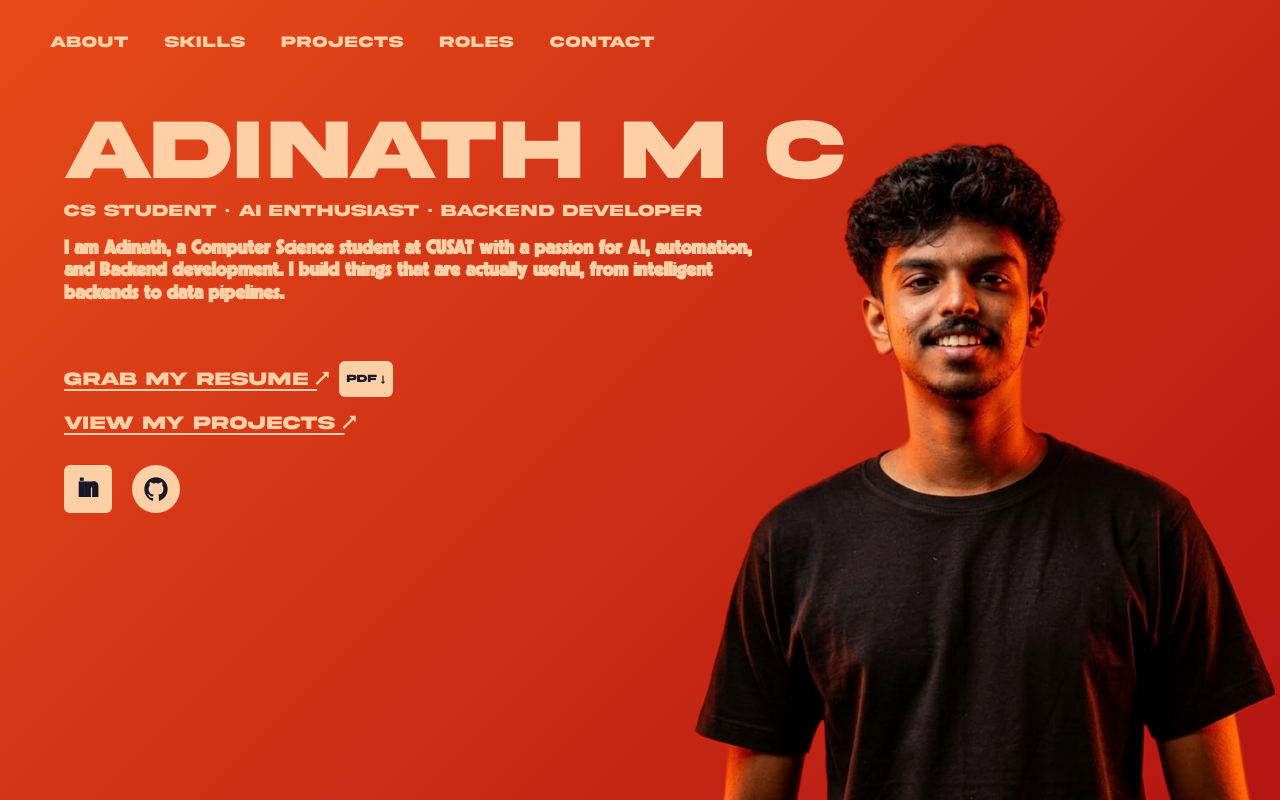
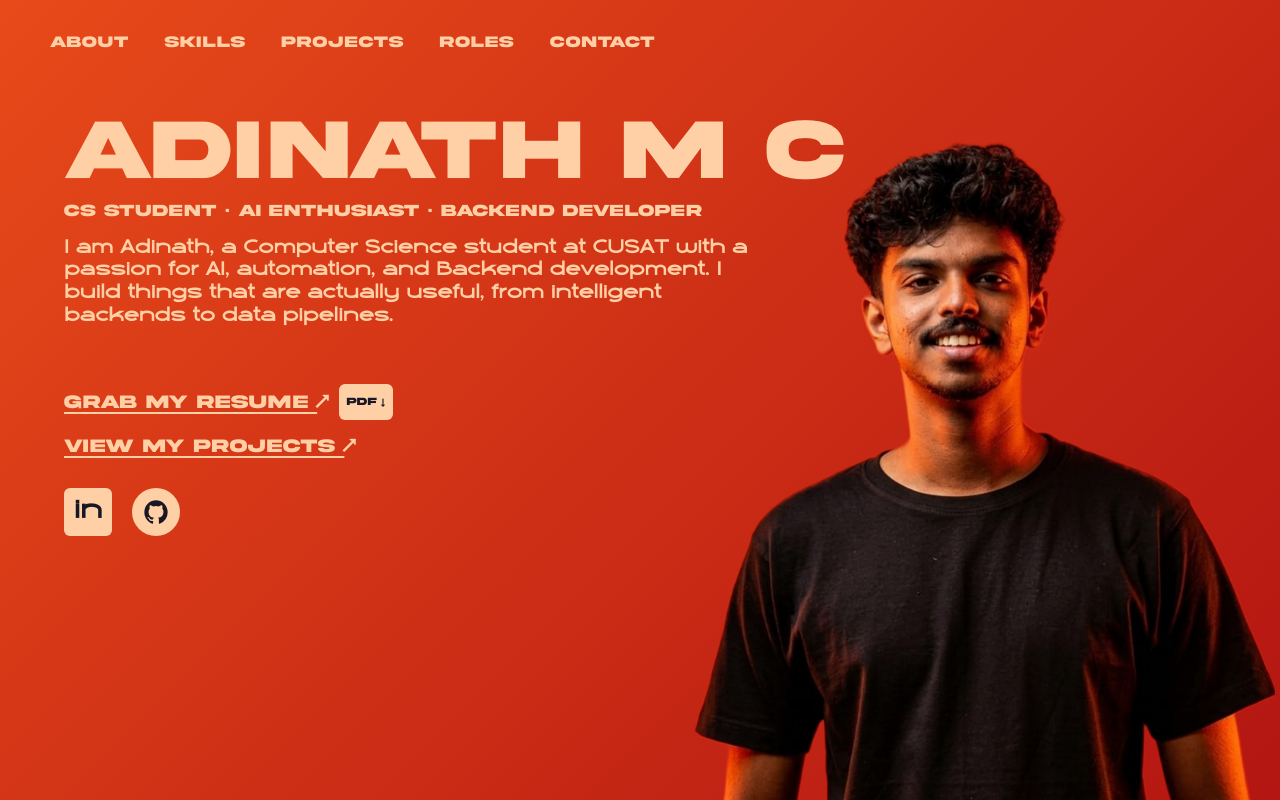
Before and after one commit to adinathmc/portfolio, a React (Vite) app: page / in a window 1280 px wide. Built offline with nearby package versions, Linux system fonts and the light colour scheme.

Commit message:
Changed Body Font to Kame Free

```diff
--- a/src/App.jsx
+++ b/src/App.jsx
@@ -4,7 +4,7 @@ import { education, profile, projects, roles, skills } from "./data/profile";
 
 const container = "mx-auto w-[min(1120px,94vw)]";
 const titleFont = '"Akira Expanded", "Arial Black", sans-serif';
-const bodyFont = '"Swell", "Trebuchet MS", sans-serif';
+const bodyFont = '"Kame Free", "Trebuchet MS", sans-serif';
 const fadeUp = {
   hidden: { opacity: 0, y: 24 },
   show: (delay = 0) => ({
@@ -142,7 +142,7 @@ function HomePage() {
           </p>
           <p
             className="mt-4 max-w-[700px] text-[20px] leading-[1.14] font-semibold sm:text-[22px] md:text-[20px]"
-            style={{ fontFamily: '"Swell", "Trebuchet MS", sans-serif' }}
+            style={{ fontFamily: '"Kame Free", "Trebuchet MS", sans-serif' }}
           >
             I am Adinath, a Computer Science student at CUSAT with a passion for
             AI, automation, and Backend development. I build things that are
--- a/src/index.css
+++ b/src/index.css
@@ -11,8 +11,8 @@
 }
 
 @font-face {
-  font-family: 'Swell';
-  src: url('/Swell-Regular.otf') format('opentype');
+  font-family: 'Kame Free';
+  src: url('/KameFree.ttf') format('truetype');
   font-weight: normal;
   font-style: normal;
   font-display: swap;
@@ -26,7 +26,7 @@ body,
 }
 
 body {
-  font-family: "Swell", Inter, system-ui, -apple-system, Segoe UI, Roboto, Helvetica, Arial, sans-serif;
+  font-family: "Kame Free", Inter, system-ui, -apple-system, Segoe UI, Roboto, Helvetica, Arial, sans-serif;
   background: #B31512;
   margin: 0;
   line-height: 1.5;
```
Also changed, not shown: public/KameFree.ttf (added).
